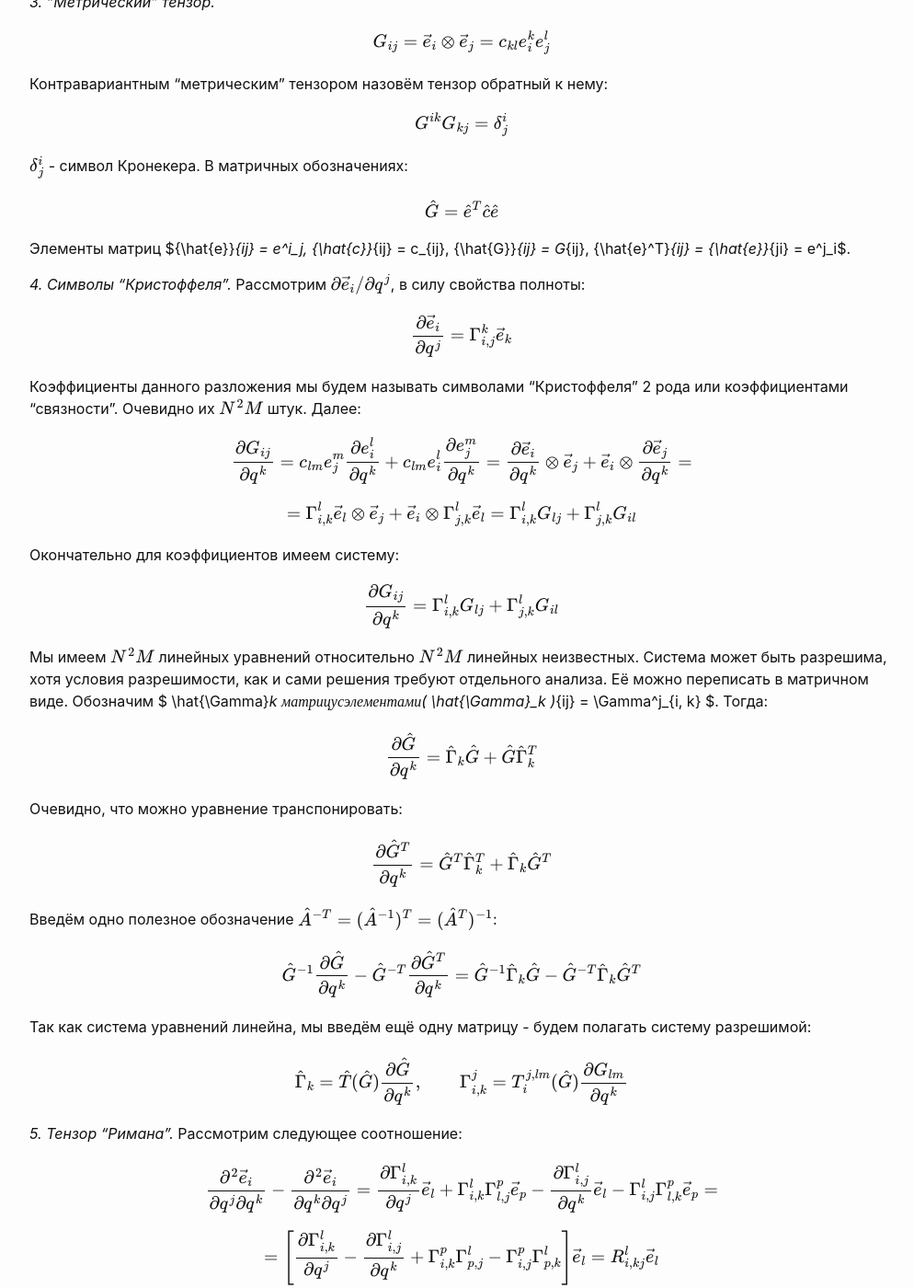
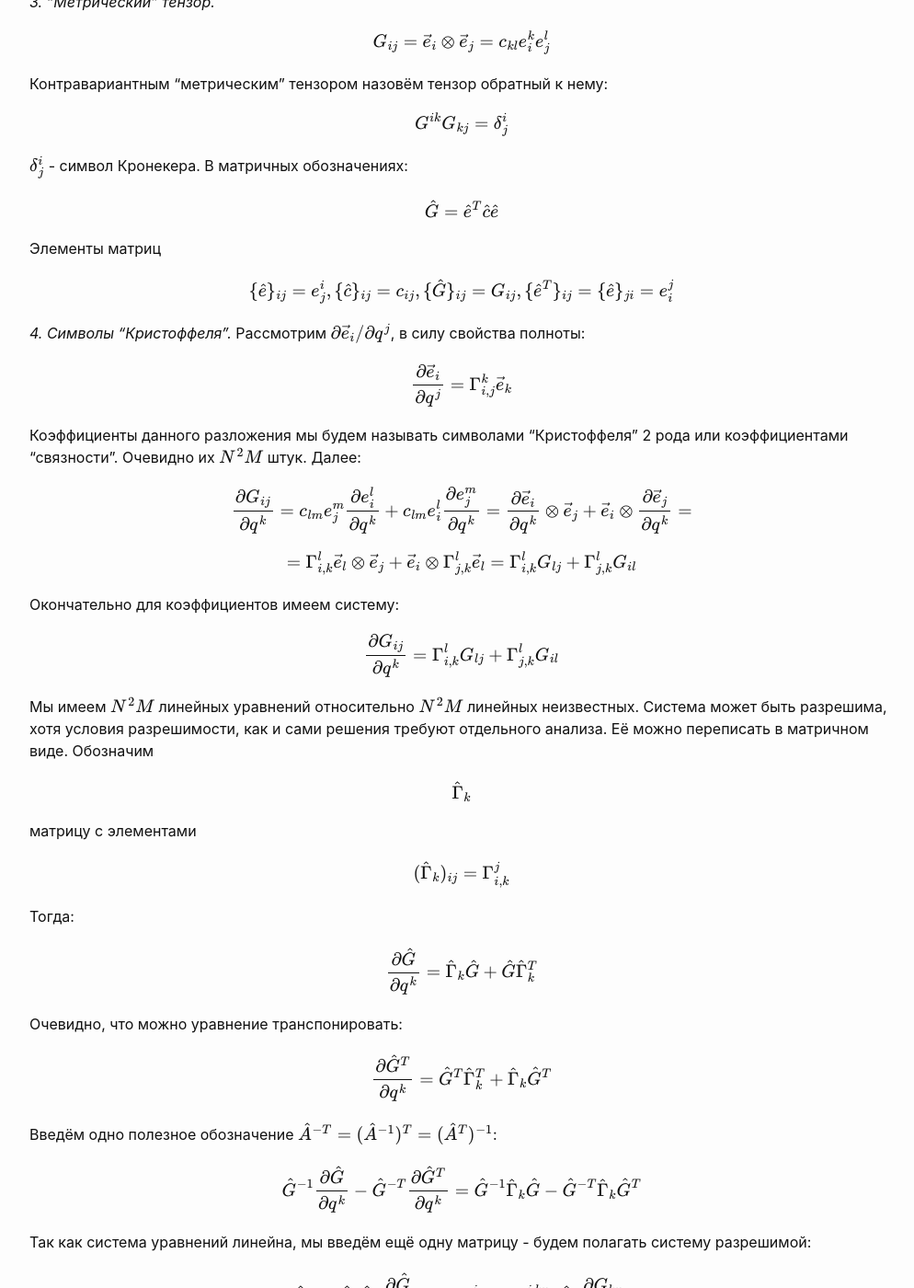
Before and after one commit to sputnikas/sputnikas.github.io, a Jekyll site: the page built from _posts/2021-05-24-non-symmetric-g.md, in a window 1280 px wide and 1400 px high, scrolled down 807 px. Shown: the whole window at 92% size, without its empty margins (138-1132 px from the left). Built offline with Jekyll 4.4.1, drawn with Linux system fonts in a browser that asks for light colours; formulas are drawn with MathJax 3; a script that is not in the unit is left out; part of the change alters nothing that is shown.

```diff
--- a/_posts/2021-05-24-non-symmetric-g.md
+++ b/_posts/2021-05-24-non-symmetric-g.md
@@ -49,7 +49,9 @@ $$
 \hat{G} = \hat{e}^T\hat{c}\hat{e}
 $$
 
-Элементы матриц $\{\hat{e}\}_{ij} = e^i_j, \{\hat{c}\}_{ij} = c_{ij}, \{\hat{G}\}_{ij} = G_{ij}, \{\hat{e}^T\}_{ij} = \{\hat{e}\}_{ji} = e^j_i$.
+Элементы матриц
+
+$$\{\hat{e}\}_{ij} = e^i_j, \{\hat{c}\}_{ij} = c_{ij}, \{\hat{G}\}_{ij} = G_{ij}, \{\hat{e}^T\}_{ij} = \{\hat{e}\}_{ji} = e^j_i$$
 
 *4. Символы "Кристоффеля".* Рассмотрим $\partial \vec{e}_i / \partial q^j$, в силу свойства полноты:
 
@@ -73,7 +75,15 @@ $$
 \frac{\partial G_{ij}}{\partial q^k} = \Gamma^l_{i, k} G_{lj} + \Gamma^l_{j,k} G_{il}
 $$
 
-Мы имеем $N^2 M$ линейных уравнений относительно $N^2 M$ линейных неизвестных. Система может быть разрешима, хотя условия разрешимости, как и сами решения требуют отдельного анализа. Её можно переписать в матричном виде. Обозначим $ \hat{\Gamma}_k $ матрицу с элементами $( \hat{\Gamma}_k )_{ij} = \Gamma^j_{i, k} $. Тогда:
+Мы имеем $N^2 M$ линейных уравнений относительно $N^2 M$ линейных неизвестных. Система может быть разрешима, хотя условия разрешимости, как и сами решения требуют отдельного анализа. Её можно переписать в матричном виде. Обозначим
+
+$$ \hat{\Gamma}_k $$
+
+матрицу с элементами
+
+$$( \hat{\Gamma}_k )_{ij} = \Gamma^j_{i, k} $$
+
+Тогда:
 
 $$
 \frac{\partial \hat{G}}{\partial q^k} = \hat{\Gamma}_k \hat{G} + \hat{G}\hat{\Gamma}^T_k
```
